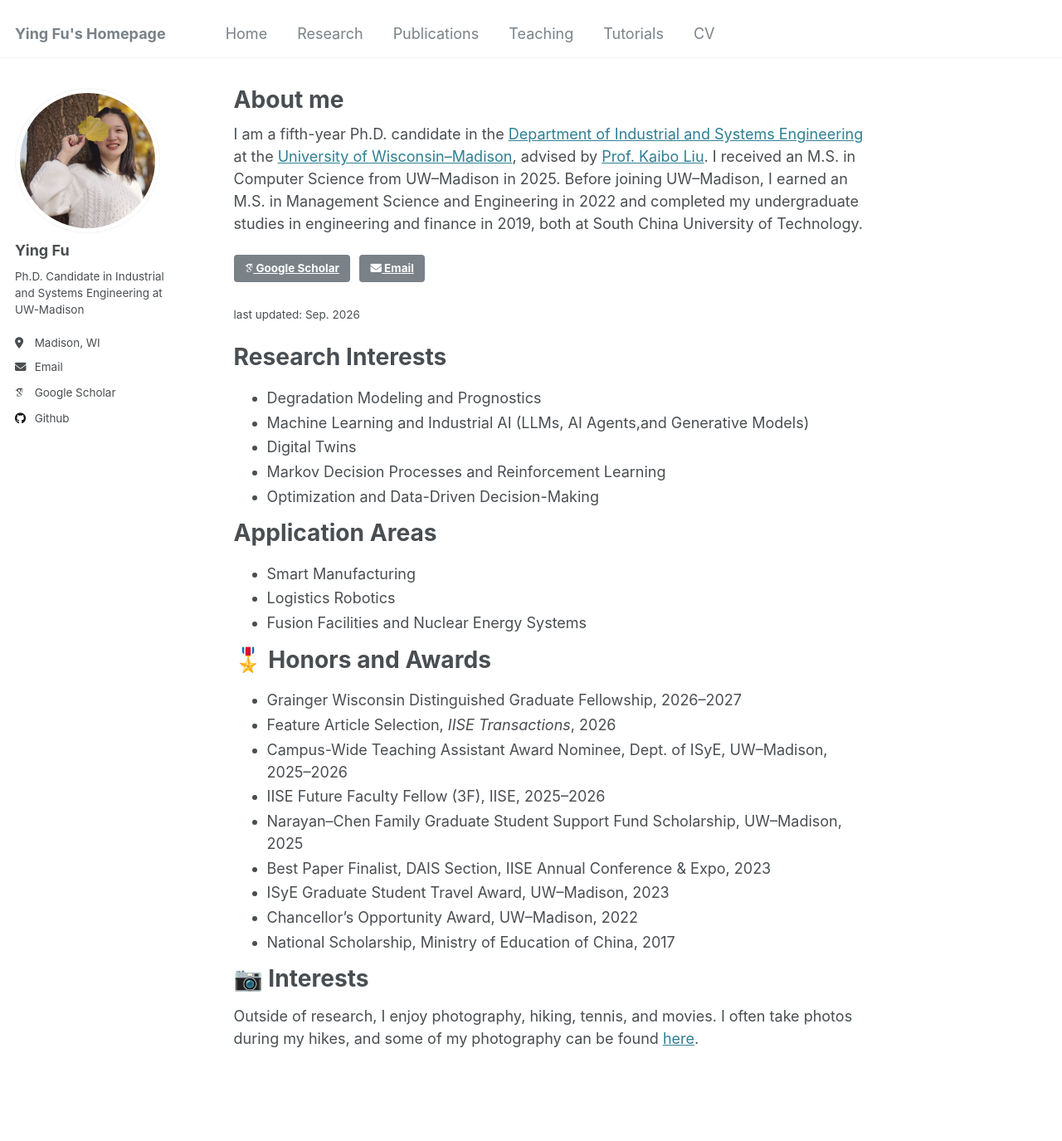
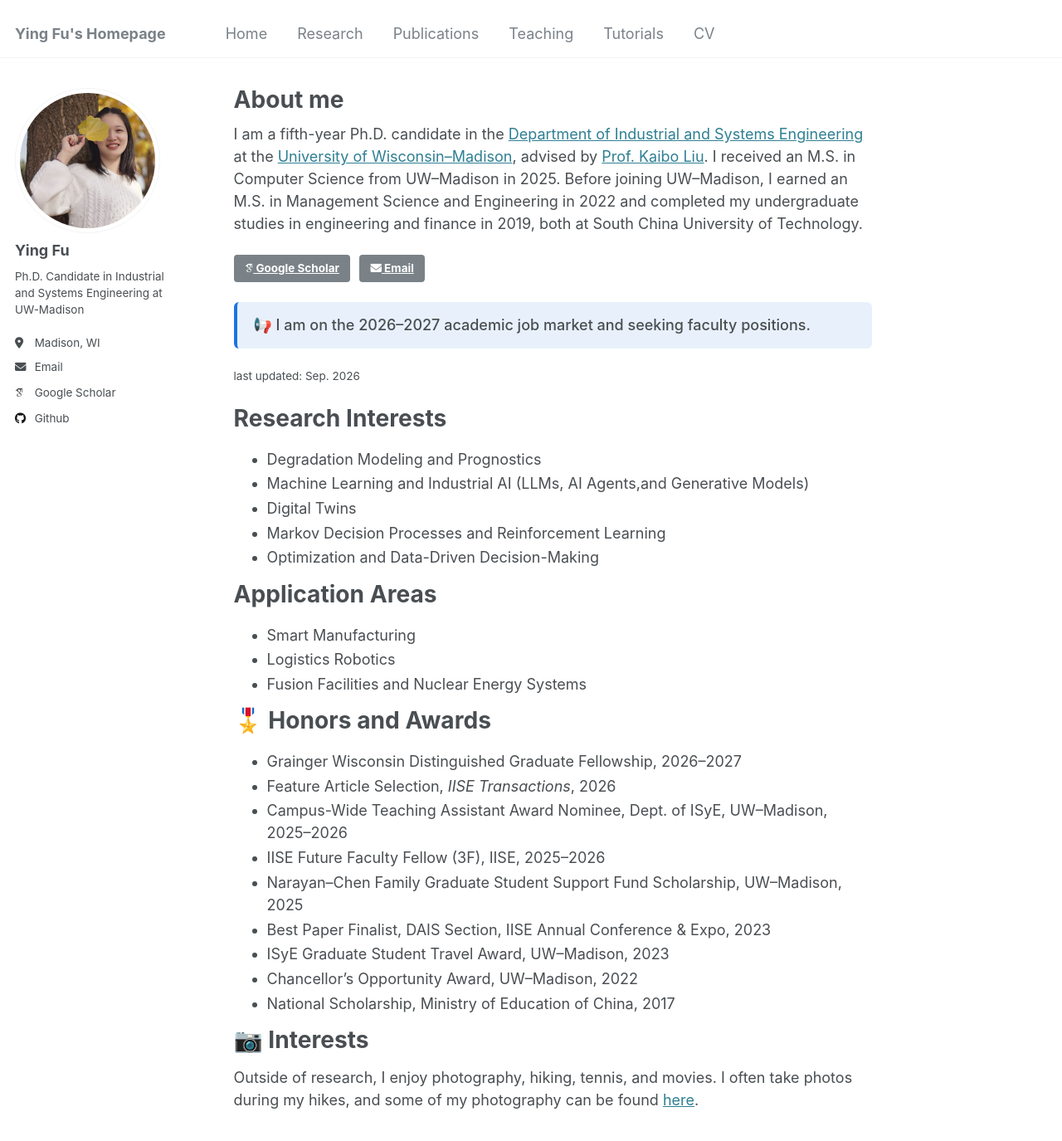
Before and after one commit to YingFuu/YingFuu.github.io, a Jekyll site: the page built from _pages/about.md, in a window 1280 px wide and 1400 px high. Shown: the top 1375 px of the window at 83% size. Built offline with Jekyll 4.4.1, drawn with Linux system fonts in a browser that asks for light colours; some web fonts are replaced.

Commit message:
Add callout box with icon for job-market notice
Co-Authored-By: Claude Sonnet 5 <noreply@anthropic.com>

```diff
--- a/_pages/about.md
+++ b/_pages/about.md
@@ -13,6 +13,8 @@ I am a fifth-year Ph.D. candidate in the [Department of Industrial and Systems E
   <a class="btn btn--primary" href="https://scholar.google.com/citations?hl=en&user=Rm9d2l0AAAAJ"><i class="ai ai-google-scholar"></i> Google Scholar</a>
   <a class="btn btn--primary" href="mailto:ying.fu@wisc.edu"><i class="fas fa-envelope"></i> Email</a>
 </div>
+<div class="callout">📢 I am on the 2026–2027 academic job market and seeking faculty positions.</div>
+
 <small>last updated: Sep. 2026</small>
 
 
--- a/assets/css/main.scss
+++ b/assets/css/main.scss
@@ -114,3 +114,13 @@ $accent: #52adc8;
 .page__content li ul, .page__content li ol { margin-top: 0.15em; }
 .page__content ul, .page__content ol { margin-bottom: 0.8em; }
 .page__content li > p { margin: 0; }
+
+// Highlight box (e.g. job-market notice)
+.callout {
+  margin: 1em 0;
+  padding: .8em 1.1em;
+  background: #e8f1fb;
+  border-left: 4px solid #1a73e8;
+  border-radius: 6px;
+  font-weight: 500;
+}
```
